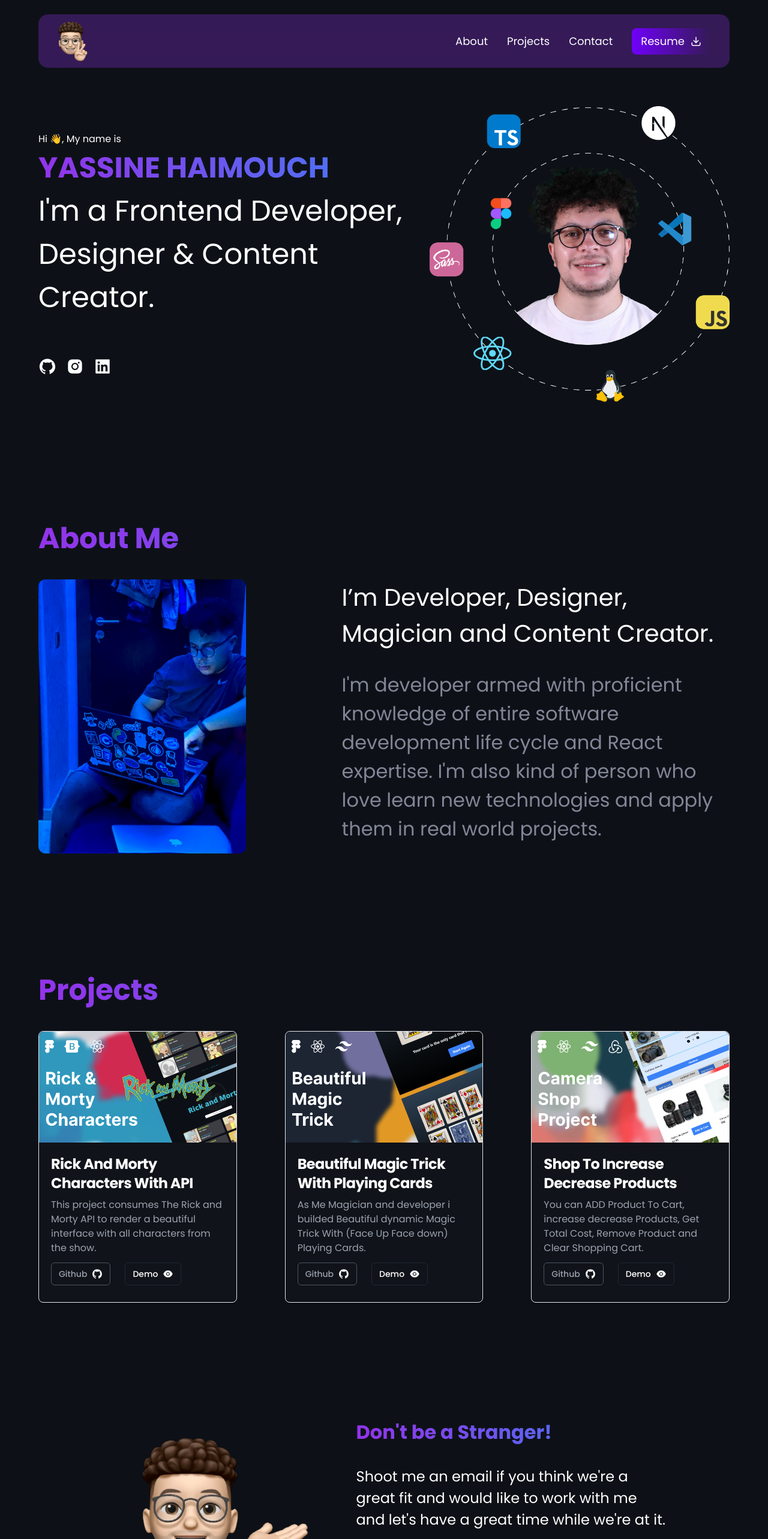
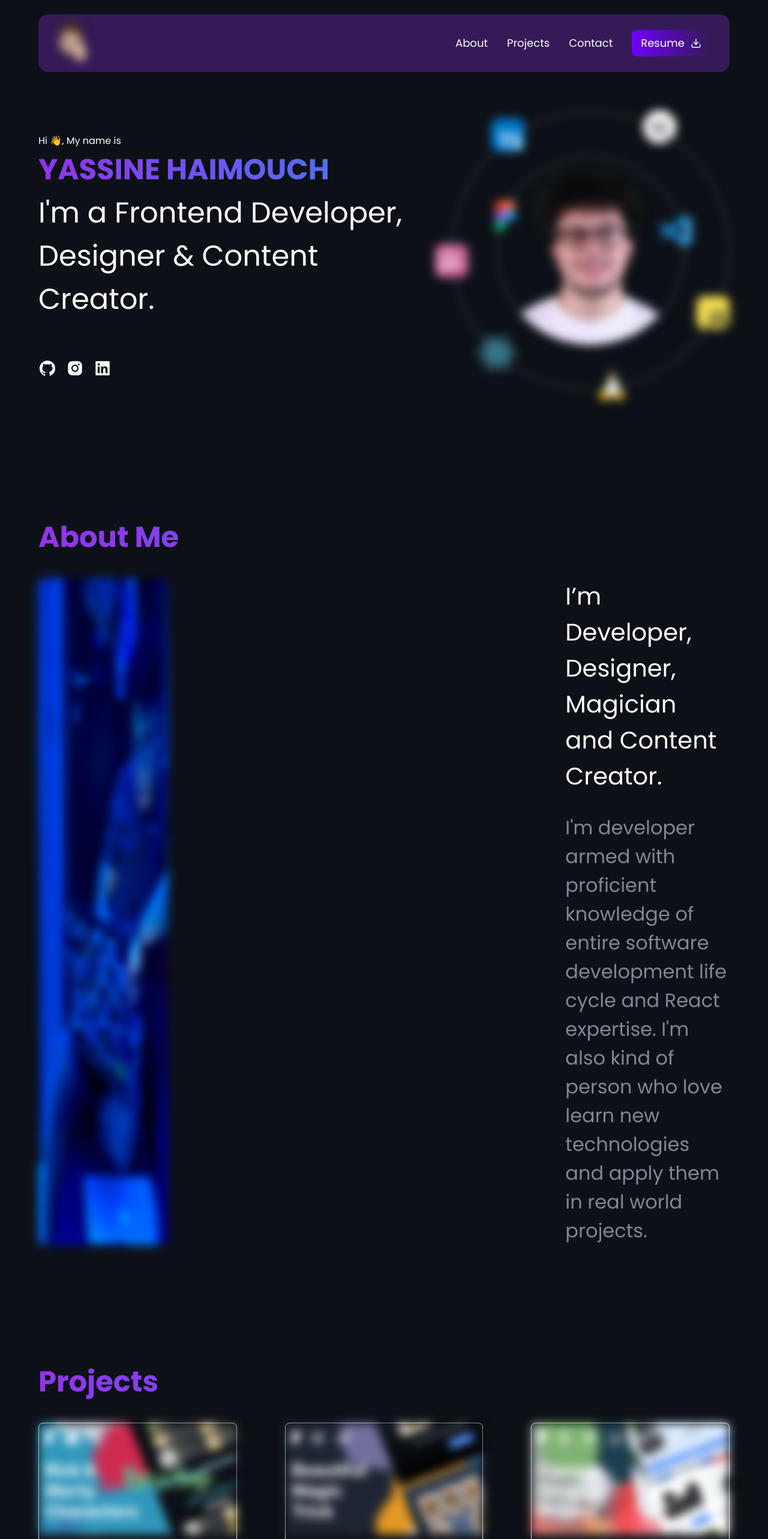
Before and after one commit to yassinehaimouch/portfolio-yassine, a React (Create React App) app: page / in a window 1280 px wide. Shown: the top 2566 px of the page at 60% size. Built offline with nearby package versions, Linux system fonts and the light colour scheme.

Commit message:
[add]: Loading Lazy Image Component

```diff
--- a/package.json
+++ b/package.json
@@ -10,6 +10,7 @@
     "react": "^18.2.0",
     "react-dom": "^18.2.0",
     "react-icons": "^4.7.1",
+    "react-lazy-load-image-component": "^1.5.6",
     "react-scripts": "5.0.1",
     "web-vitals": "^2.1.4"
   },
--- a/src/components/About.jsx
+++ b/src/components/About.jsx
@@ -1,5 +1,7 @@
 import React from "react";
 import aboutImage from "../assets/About.jpg";
+import { LazyLoadImage } from 'react-lazy-load-image-component';
+
 
 const About = () => {
   return (
@@ -8,10 +10,10 @@ const About = () => {
         About Me
       </h1>
       <div className=" flex gap-[10rem] max-xl:gap-[3rem] max-xl:flex-wrap justify-center">
-        <img
+        <LazyLoadImage
           src={aboutImage}
           alt="Me"
-          loading="lazy"
+          effect="blur"
           className=" w-[30%] h-[100%] rounded-xl max-xl:w-[100%]"
         />
         <div className=" w-[100%] flex flex-col gap-[2rem]">
--- a/src/components/Contact.jsx
+++ b/src/components/Contact.jsx
@@ -1,6 +1,7 @@
 import React from "react";
 import ContactImg from "../assets/mem.png";
 import { AiFillMail } from "react-icons/ai";
+import { LazyLoadImage } from 'react-lazy-load-image-component';
 
 const Contact = () => {
   return (
@@ -8,7 +9,7 @@ const Contact = () => {
       className=" mx-[4rem] max-lg:mx-[1rem] pt-[12rem] flex gap-[5rem] items-center justify-center"
       id="contact"
     >
-      <img src={ContactImg} alt="Memoji" className=" w-[30%] max-lg:hidden" loading="lazy"/>
+      <LazyLoadImage src={ContactImg} alt="Memoji" className=" w-[30%] max-lg:hidden" effect="blur"/>
       <div className=" w-[45%] max-lg:w-[100%]">
         <h1 className=" text-[2rem] font-bold mb-[2rem] text-transparent bg-clip-text bg-gradient-to-r from-purple-600 to-blue-500">
           Don't be a Stranger!
--- a/src/components/Hero.jsx
+++ b/src/components/Hero.jsx
@@ -1,6 +1,7 @@
 import React from "react";
 import hero from "../assets/hero.png";
 import { AiFillGithub, AiFillInstagram, AiFillLinkedin } from "react-icons/ai";
+import { LazyLoadImage } from 'react-lazy-load-image-component';
 
 const Hero = () => {
 
@@ -40,7 +41,7 @@ const Hero = () => {
           </a>
         </div>
       </div>
-      <img src={hero} alt="Hero" className=" w-[500px]" loading="lazy" />
+      <LazyLoadImage src={hero} alt="Hero" className=" w-[500px]" effect="blur"/>
     </div>
   );
 };
--- a/src/components/Navbar.jsx
+++ b/src/components/Navbar.jsx
@@ -4,6 +4,8 @@ import memoji from "../assets/image.png";
 import menu from "../assets/menu.png";
 import cross from "../assets/cross.png";
 import { FiDownload } from "react-icons/fi";
+import { LazyLoadImage } from 'react-lazy-load-image-component';
+
 
 const Navbar = () => {
   const [isClicked, setIsClicked] = useState(false);
@@ -16,7 +18,7 @@ const Navbar = () => {
     // <nav className=" backdrop-filter backdrop-blur-lg flex my-6 mx-[4rem] max-md:mx-[1rem] px-[2rem] py-[0.6rem] justify-between items-center rounded-2xl bg-gradient-to-r from-[#A370F0] to-[#792FE9] bg-opacity-5 sticky top-[24px]">
     <nav className=" backdrop-filter backdrop-blur-lg flex my-6 mx-[4rem] max-md:mx-[1rem] px-[2rem] py-[0.6rem] justify-between items-center rounded-2xl bg-purple-600/30 sticky top-[24px]">
       <a href="#top">
-        <img src={memoji} alt="Memoji" className=" h-[70px]" />
+        <LazyLoadImage src={memoji} alt="Memoji" className=" h-[70px]" effect="blur"/>
       </a>
       <ul className=" flex gap-[2rem] text-lg max-md:hidden items-center">
         <a href="#about">
--- a/src/components/Projects/Project.jsx
+++ b/src/components/Projects/Project.jsx
@@ -1,11 +1,13 @@
 import React from "react";
 import { AiFillGithub, AiFillEye } from "react-icons/ai";
+import { LazyLoadImage } from 'react-lazy-load-image-component';
+
 
 const Project = (props) => {
   return (
     <div className="max-w-sm  border border-gray-200 rounded-lg shadow bg-[#101319] dark:border-gray-700">
       <a href={props.demo} rel="noreferrer" target="_blank">
-        <img className="rounded-t-lg" src={props.img} alt="project" loading="lazy"/>
+        <LazyLoadImage className="rounded-t-lg" src={props.img} alt="project" effect="blur"/>
       </a>
       <div class="p-5">
         <a href={props.demo} rel="noreferrer" target="_blank">
```
Also changed, not shown: 1 other file (tests, documents, lock files or other folders).
